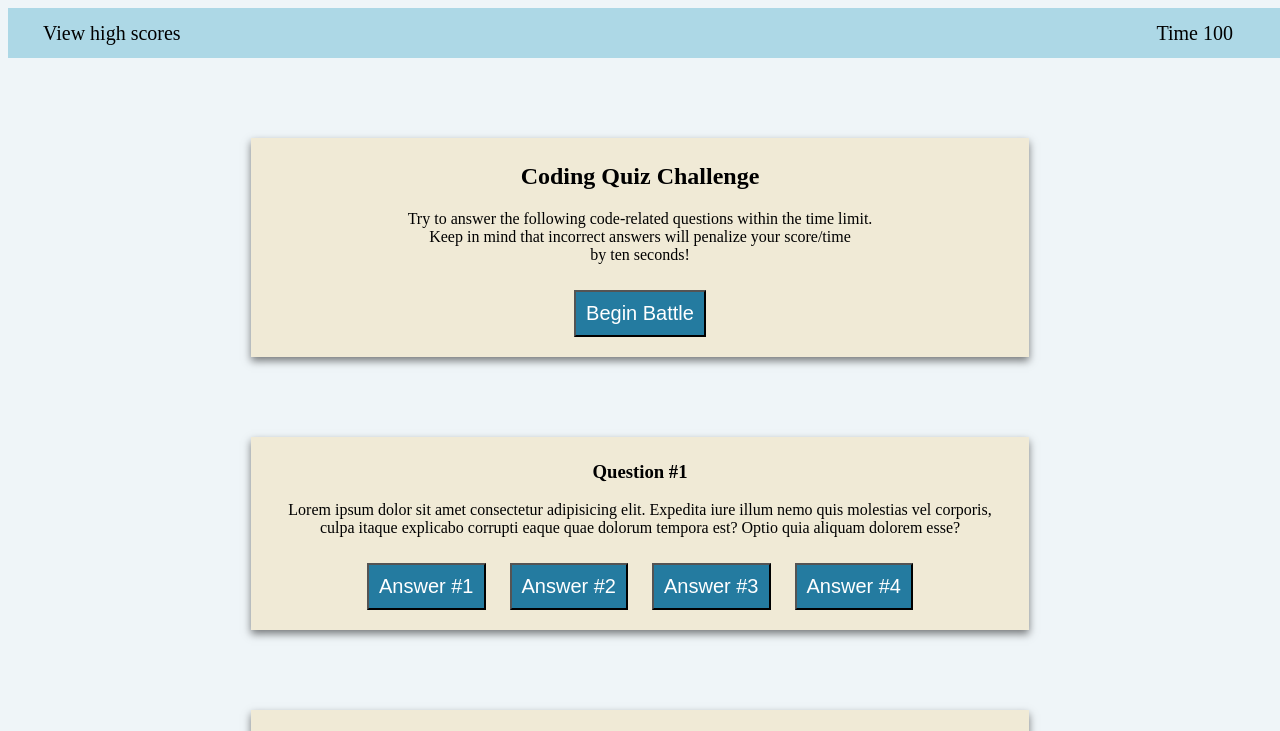
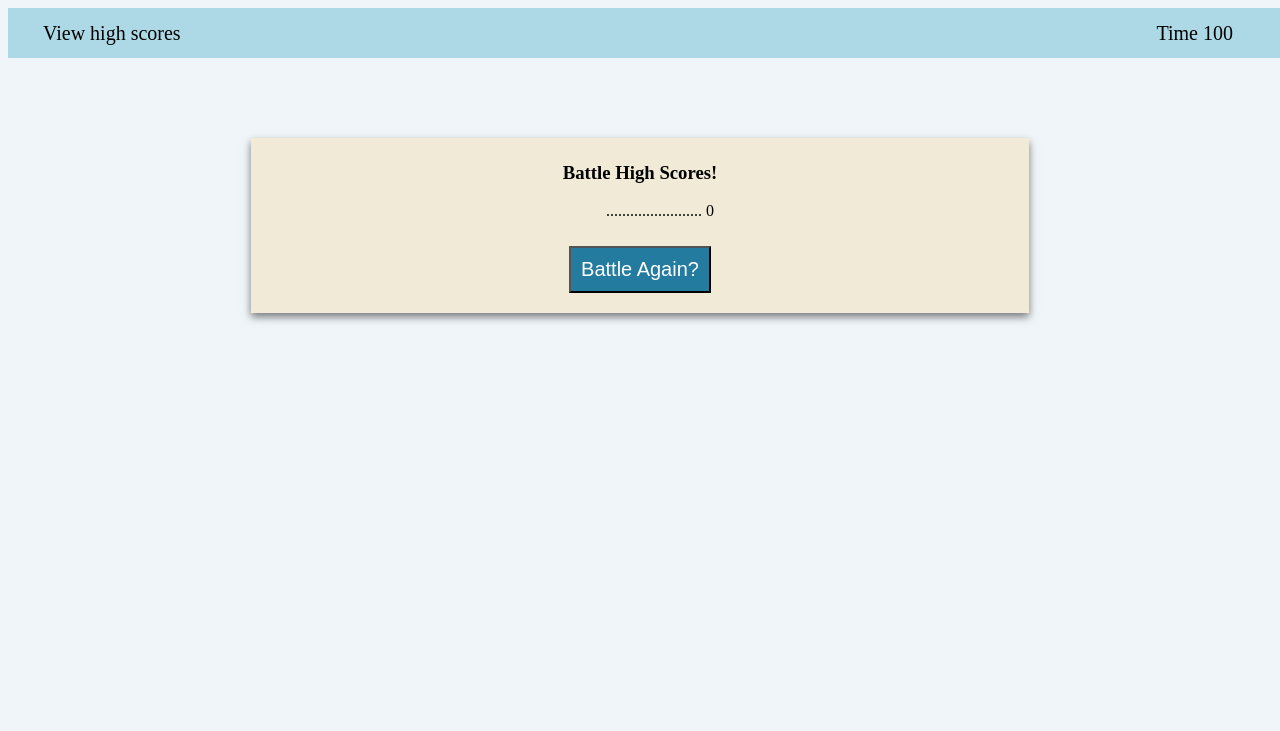
Before and after one commit to jeffreyvicente/04-BrainBattle, a plain HTML site: page index.html in a window 1280 px wide. Both pictures are taken after a click on the link "View high scores". Shown: the top 731 px of the page. Drawn offline with Linux system fonts and the light colour scheme.

Commit message:
Working leader board

```diff
--- a/index.html
+++ b/index.html
@@ -17,11 +17,11 @@
 <header>
     <div class="navBar">
         <div class = "left">
-        <li><a class="text1" href="#">View high scores</a></li>
+        <li><a class="text1" href ="javascript:void(0);" onclick="showLeaderBoard();" >View high scores</a></li>
 
         </div>
         <div class = "right">
-            <li><a class="text1" href="#">Time 100</a></li>
+            <li><a class="text1" >Time 100</a></li>
 
 
         </div>
@@ -78,7 +78,9 @@
         <div class="gameCard">
             <div class = "leaderboardCard">
                 <h3>Battle High Scores!</h3>
-                <p>Name SCORE</p>
+
+                <ul id="leaderboardCardList"></ul>
+
 
                 <button class = "btn" id="playAgainBtn"> Battle Again?</button>
 
@@ -86,7 +88,8 @@
         </div>
     </section>
 
-   <!--<script src="./scripts/script.js"></script>-->
+
+   <script src="./scripts/script.js"></script>
 </body>
 
 
--- a/scripts/script.js
+++ b/scripts/script.js
@@ -16,10 +16,13 @@ var gameSection04 = document.querySelector(".gameSection-4");
 var questionField = document.querySelector("#questionField");
 var questionNumber = document.querySelector("#questionNumber");
 
+var highScoreName = document.querySelector("#nameField");
+
 gameSection02.style.display = "none";
 gameSection03.style.display = "none";
 gameSection04.style.display = "none";
 
+var savedHighScores = [];
 
 var currentQuestion = 0;
 var scoreCounter = 0;
@@ -140,11 +143,35 @@ function showScore(){
     document.getElementById("scoreField").innerHTML = "Your final score is: " + scoreCounter;
 }
 
+
+
+
 function showLeaderBoard(){
-    gameSection03.style.display = "none";
-    gameSection04.style.display = "";
+  gameSection01.style.display = "none";
 
+  var highScores = {
+    playerName: highScoreName.value,
+    score: scoreCounter
+  };
+
+
+  savedHighScores.push(highScores)
+
+  localStorage.setItem("savedHighscores", JSON.stringify(savedHighScores));
+
+
+
+  gameSection03.style.display = "none";
+  gameSection04.style.display = "";
+
+
+
+  //storeTodos();
+  renderTodos();
 }
+
+
+
 
 function gameReset(){
     gameSection01.style.display = ""
@@ -225,3 +252,37 @@ function setAnswerD(){
     currentQuestion++;
     quizLogic();
 }
+
+
+function storeTodos() {
+  // Stringify and set key in localStorage to todos array
+  localStorage.setItem("names", JSON.stringify(nameArray));
+  localStorage.setItem("scores", JSON.stringify(scoreArray));
+}
+//26 STU
+var todoList = document.querySelector("#leaderboardCardList");
+
+
+// The following function renders items in a todo list as <li> elements
+
+function renderTodos() {
+  // Clear todoList element and update todoCountSpan
+  todoList.innerHTML = "";
+  //todoCountSpan.textContent = todos.length;
+
+  // Render a new li for each todo
+  for (var i = 0; i < savedHighScores.length; i++) {
+    var todo = savedHighScores[i].playerName;
+    var score2 = savedHighScores[i].score;
+
+    var li = document.createElement("li");
+    li.textContent = todo + " ........................  " + score2;
+    li.setAttribute("data-index", i);
+
+    //var button = document.createElement("p");
+    //button.textContent = scoreArray[i];
+
+    //li.appendChild(button);
+    todoList.appendChild(li);
+  }
+}
```
